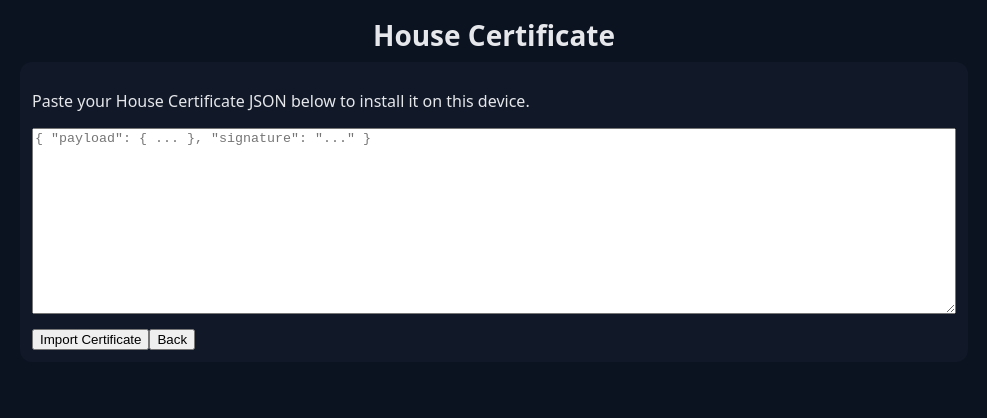
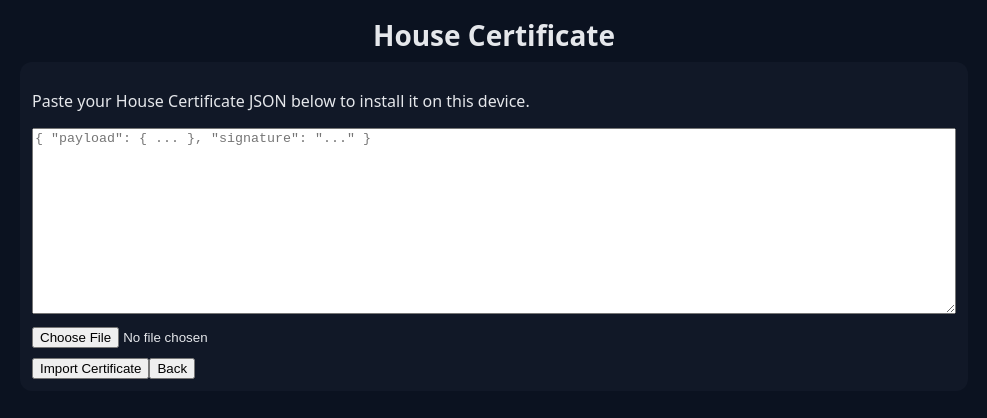
Before and after one commit to dbailey1564/roll-et, a React (Vite) app: page /roll-et/purchase-house-cert in a window 1280 px wide. Shown: the top 418 px of the page, without its empty margins (146-1133 px from the left). Built offline with nearby package versions, Linux system fonts and the light colour scheme.

Commit message:
Add file import for house certificates

```diff
--- a/src/PurchaseHouseCert.tsx
+++ b/src/PurchaseHouseCert.tsx
@@ -3,6 +3,7 @@ import { useNavigate } from 'react-router-dom'
 import type { HouseCert } from './certs/houseCert'
 import { houseCertRootPublicKeyJwk, isAuthorizedHouseCert } from './certs/authorizedHouseCertLedger'
 import { validateHouseCert } from './certs/houseCert'
+import { pemToJson } from './utils/pem'
 
 export default function PurchaseHouseCert() {
   const [text, setText] = React.useState('')
@@ -27,10 +28,10 @@ export default function PurchaseHouseCert() {
     }
   }
 
-  const onImport = async () => {
+  const onImport = async (input: string = text) => {
     setError(null)
     try {
-      const cert = JSON.parse(text) as HouseCert
+      const cert = JSON.parse(input) as HouseCert
       const good = await validate(cert)
       if (!good) {
         setError('Certificate failed validation or is not authorized.')
@@ -43,6 +44,25 @@ export default function PurchaseHouseCert() {
       setError('Invalid JSON')
       setOk(false)
     }
+  }
+
+  const onFile = async (e: React.ChangeEvent<HTMLInputElement>) => {
+    const file = e.target.files?.[0]
+    if (!file) return
+    const raw = await file.text()
+    let content = raw
+    if (file.name.toLowerCase().endsWith('.pem')) {
+      try {
+        const cert = pemToJson<HouseCert>(raw)
+        content = JSON.stringify(cert)
+      } catch {
+        setError('Invalid PEM')
+        setOk(false)
+        return
+      }
+    }
+    setText(content)
+    await onImport(content)
   }
 
   return (
@@ -62,6 +82,12 @@ export default function PurchaseHouseCert() {
           rows={12}
           style={{ width: '100%' }}
         />
+        <input
+          type="file"
+          accept=".json,.pem"
+          onChange={onFile}
+          style={{ marginTop: 8 }}
+        />
         <div style={{ marginTop: 8 }}>
           <button onClick={onImport}>Import Certificate</button>
           <button onClick={() => navigate('/')}>Back</button>
--- /dev/null
+++ b/src/utils/pem.ts
@@ -0,0 +1,11 @@
+export function pemToJson<T = any>(pem: string): T {
+  const base64 = pem
+    .replace(/-----BEGIN [^-]+-----/, '')
+    .replace(/-----END [^-]+-----/, '')
+    .replace(/\s+/g, '')
+  const jsonStr =
+    typeof atob === 'function'
+      ? atob(base64)
+      : Buffer.from(base64, 'base64').toString('utf-8')
+  return JSON.parse(jsonStr) as T
+}
```
